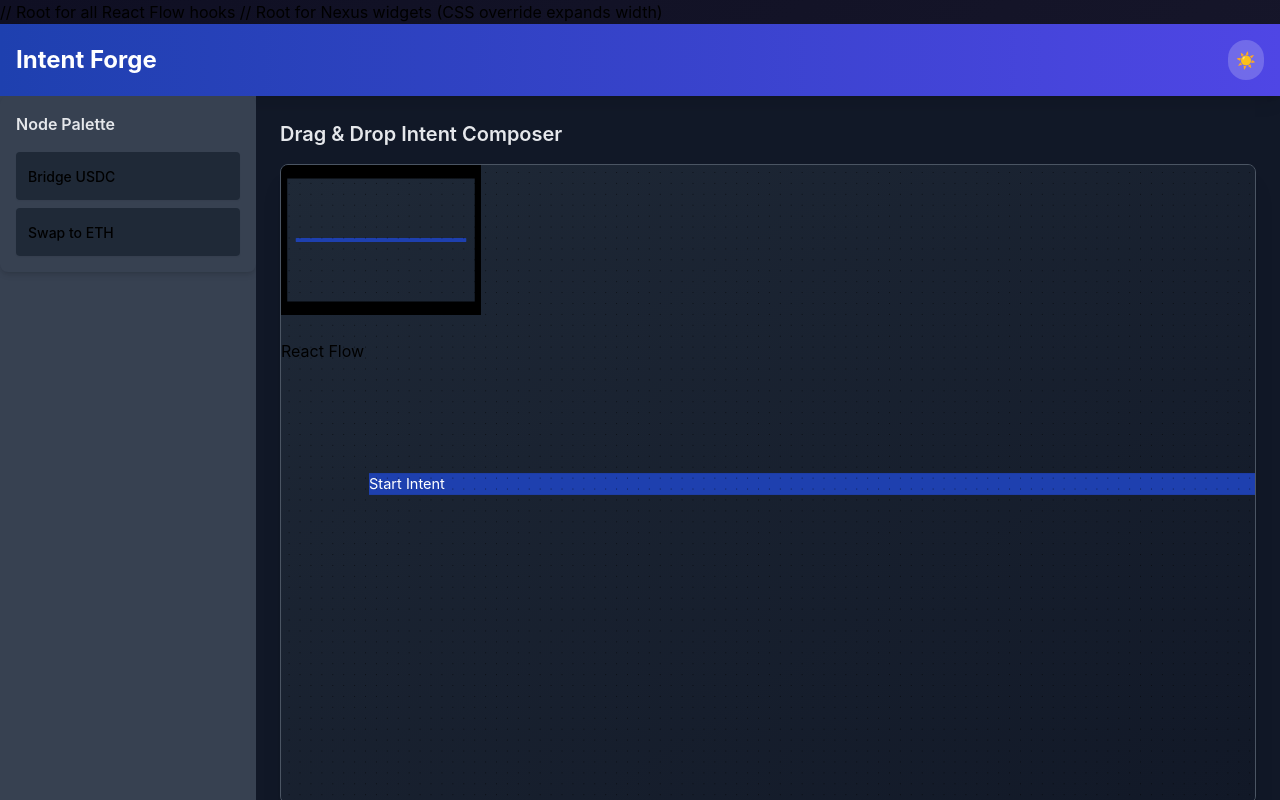
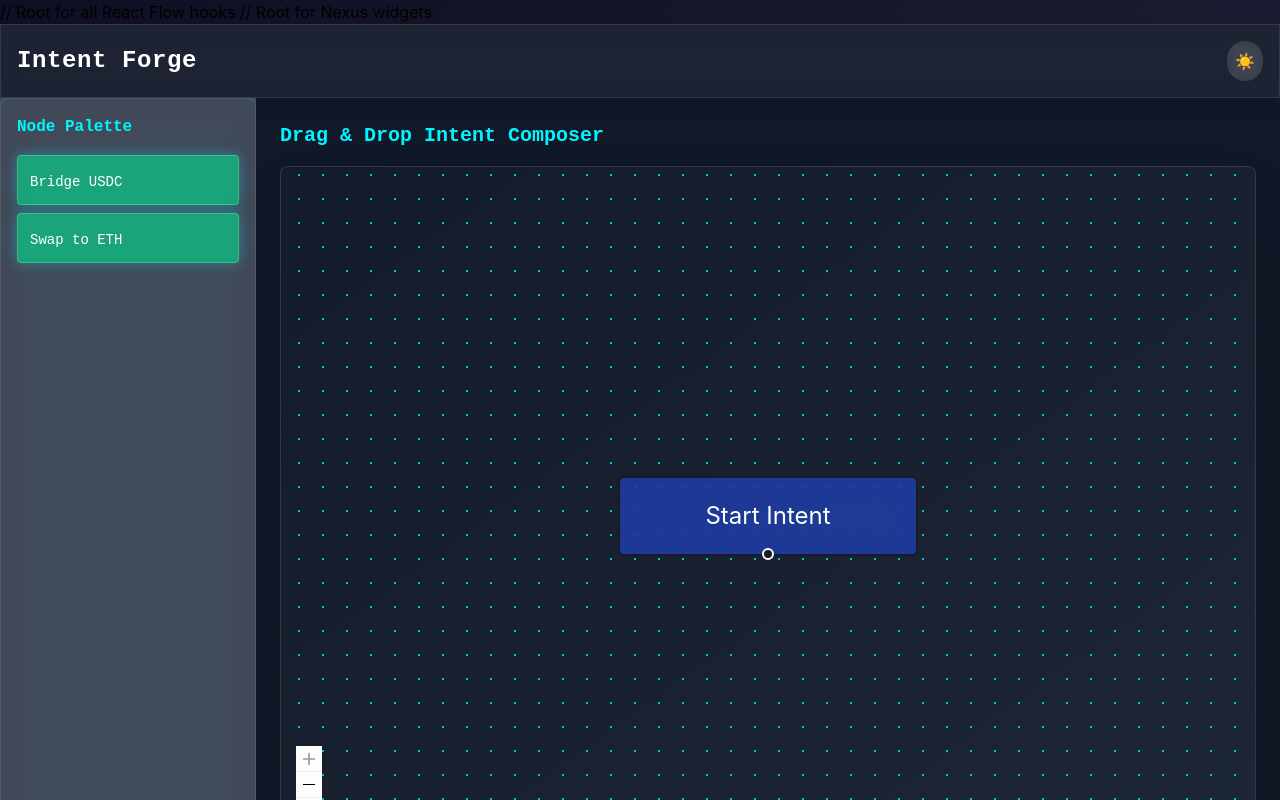
Before and after one commit to 0xfdbu/ethonline2025, a React app in the folder frontend/: page / in a window 1280 px wide. Shown: the top 800 px of the page. Built offline with nearby package versions, Linux system fonts and the light colour scheme; the HTML template or start-up script is replaced by a standard one; what @avail-project/nexus-widgets would draw is missing.

Commit message:
react flow setup

```diff
--- a/frontend/src/App.tsx
+++ b/frontend/src/App.tsx
@@ -3,13 +3,14 @@ import { ReactFlowProvider } from '@xyflow/react';
 import { NexusProvider } from '@avail-project/nexus-widgets';
 import { MainLayout } from './layouts/MainLayout';
 import { Home } from './pages/Home';
+import '@xyflow/react/dist/style.css';  // Import React Flow styles globally here (fixes error)
 
 function App() {
   const [isDark, setIsDark] = useState(true);
 
   return (
     <ReactFlowProvider>  // Root for all React Flow hooks
-      <NexusProvider config={{ network: 'testnet' }}>  // Root for Nexus widgets (CSS override expands width)
+      <NexusProvider config={{ network: 'testnet' }}>  // Root for Nexus widgets
         <MainLayout
           isDark={isDark}
           onToggleDark={() => setIsDark(!isDark)}
--- a/frontend/src/components/Composer.tsx
+++ b/frontend/src/components/Composer.tsx
@@ -1,7 +1,6 @@
 import React, { useCallback, useRef } from 'react';
 import {
   ReactFlow,
-  MiniMap,
   Controls,
   Background,
   useNodesState,
@@ -16,6 +15,7 @@ interface ComposerProps {
   onNodesChange: (changes: any) => void;
   onEdgesChange: (changes: any) => void;
   onConnect: (connection: Connection) => void;
+  onNodesAdd: (newNode: Node) => void;
 }
 
 export const Composer: React.FC<ComposerProps> = ({
@@ -24,6 +24,7 @@ export const Composer: React.FC<ComposerProps> = ({
   onNodesChange,
   onEdgesChange,
   onConnect,
+  onNodesAdd,
 }) => {
   const [nodes, setNodes, onNodesChangeInternal] = useNodesState(initialNodes);
   const [edges, setEdges, onEdgesChangeInternal] = useEdgesState(initialEdges);
@@ -42,19 +43,22 @@ export const Composer: React.FC<ComposerProps> = ({
       if (!bounds) return;
 
       const templateData = event.dataTransfer.getData('application/reactflow');
-      const template = JSON.parse(templateData) as Node;  // Parse full template
+      const template = JSON.parse(templateData) as Node;
       const position = reactFlow.screenToFlowPosition({
         x: event.clientX - bounds.left,
         y: event.clientY - bounds.top,
       });
 
       const newNode: Node = {
-        id: `${template.id}-${+new Date()}`,  // Unique ID
+        id: `${template.id}-${+new Date()}`,
         type: template.type || 'default',
         position,
-        data: { label: template.data.label },  // Use template label
-        style: template.style,
-        // Store params for step mapping (used in hook)
+        data: { label: template.data.label },
+        style: {
+          ...template.style,
+          boxShadow: '0 0 20px rgba(0, 245, 255, 0.3)',
+          transition: 'box-shadow 0.3s ease',
+        },
         params: template.params || {},
       };
 
@@ -66,7 +70,8 @@ export const Composer: React.FC<ComposerProps> = ({
   return (
     <div
       ref={reactFlowWrapper}
-      className="w-full h-[70vh] lg:h-[80vh] border border-gray-300 dark:border-gray-600 rounded-lg overflow-hidden shadow-xl bg-white dark:bg-gray-800 relative"
+      style={{ width: '100%', height: '700px' }}
+      className="glass rounded-lg overflow-hidden shadow-2xl relative border border-neon-cyan/20"
     >
       <ReactFlow
         nodes={nodes}
@@ -77,11 +82,10 @@ export const Composer: React.FC<ComposerProps> = ({
         onDrop={onDrop}
         onDragOver={onDragOver}
         fitView
-        className="w-full h-full bg-gradient-to-br from-blue-50 to-indigo-100 dark:from-gray-800 dark:to-gray-900"
+        className="w-full h-full bg-gradient-to-br from-gray-900/50 to-gray-800/50 dark:from-gray-900/70 dark:to-gray-800/70"
       >
-        <MiniMap />
         <Controls />
-        <Background variant="dots" gap={12} size={1} />
+        <Background variant="dots" gap={12} size={1} color="#00f5ff" />
       </ReactFlow>
     </div>
   );
--- a/frontend/src/components/Header.tsx
+++ b/frontend/src/components/Header.tsx
@@ -13,21 +13,21 @@ export const Header: React.FC<HeaderProps> = ({
   sidebarOpen,
   onToggleSidebar
 }) => (
-  <header className="bg-gradient-to-r from-nexus-blue to-indigo-600 text-white p-4 shadow-lg w-full">
+  <header className="glass bg-gradient-to-r from-nexus-blue via-nexus-blue to-crypto-emerald/80 text-white p-4 shadow-lg w-full border-b border-white/10">
     <div className="flex justify-between items-center">
-      <h1 className="text-2xl font-bold">Intent Forge</h1>
+      <h1 className="text-2xl font-bold font-mono tracking-wide">Intent Forge</h1>
       <div className="flex items-center gap-4">
         {onToggleSidebar && (
           <button
             onClick={onToggleSidebar}
-            className="lg:hidden p-2 rounded bg-white/20 hover:bg-white/30 transition"
+            className="lg:hidden p-2 rounded-full bg-white/10 hover:bg-white/20 transition backdrop-blur-sm"
           >
             {sidebarOpen ? '✕' : '☰'}
           </button>
         )}
         <button
           onClick={onToggleDark}
-          className="p-2 rounded-full bg-white/20 hover:bg-white/30 transition"
+          className="p-2 rounded-full bg-white/10 hover:bg-white/20 transition backdrop-blur-sm"
         >
           {isDark ? '☀️' : '🌙'}
         </button>
--- a/frontend/src/components/Sidebar.tsx
+++ b/frontend/src/components/Sidebar.tsx
@@ -6,36 +6,37 @@ const nodeTemplates: Node[] = [
     id: 'bridge',
     data: { label: 'Bridge USDC' },
     type: 'default',
-    style: { background: '#10b981', color: 'white' },
-    params: { token: 'USDC', amount: 100, fromChainId: 80002, toChainId: 84532 },  // Pre-set params
+    style: { background: 'rgba(16, 185, 129, 0.8)', color: 'white', backdropFilter: 'blur(10px)' },
+    params: { token: 'USDC', amount: 100, fromChainId: 80002, toChainId: 84532 },
   },
   {
     id: 'swap',
     data: { label: 'Swap to ETH' },
     type: 'default',
-    style: { background: '#10b981', color: 'white' },
+    style: { background: 'rgba(16, 185, 129, 0.8)', color: 'white', backdropFilter: 'blur(10px)' },
     params: { toToken: 'ETH' },
   },
 ];
 
 export const Sidebar: React.FC = () => {
   const onDragStart = (event: React.DragEvent, template: Node) => {
-    event.dataTransfer.setData('application/reactflow', JSON.stringify(template));  // Serialize full template
+    event.dataTransfer.setData('application/reactflow', JSON.stringify(template));
     event.dataTransfer.effectAllowed = 'move';
   };
 
   return (
-    <aside className="lg:w-64 bg-gray-100 dark:bg-gray-700 p-4 rounded-lg shadow-md h-screen lg:h-auto overflow-y-auto fixed lg:static z-50 lg:z-auto lg:translate-x-0 transform lg:transform-none w-64">
-      <h3 className="font-semibold mb-4 text-gray-800 dark:text-gray-200">Node Palette</h3>
+    <aside className="w-64 h-full p-4 glass rounded-lg shadow-lg overflow-y-auto border-r border-white/10 animate-glow">
+      <h3 className="font-semibold mb-4 text-neon-cyan font-mono">Node Palette</h3>
       <ul className="space-y-2">
         {nodeTemplates.map((template) => (
           <li key={template.id}>
             <div
               draggable
               onDragStart={(e) => onDragStart(e, template)}
-              className="p-3 bg-white dark:bg-gray-800 rounded cursor-move shadow-sm hover:shadow-md transition-shadow"
+              className="p-3 rounded cursor-move shadow-sm hover:shadow-glow transition-all duration-200 border border-white/20 hover:border-neon-cyan/50 animate-glow"
+              style={template.style}
             >
-              <span className="font-medium text-sm">{template.data.label}</span>
+              <span className="font-mono text-sm">{template.data.label}</span>
             </div>
           </li>
         ))}
--- a/frontend/src/index.css
+++ b/frontend/src/index.css
@@ -4,15 +4,36 @@
 
 body {
   margin: 0;
-  font-family: -apple-system, BlinkMacSystemFont, 'Segoe UI', 'Roboto', sans-serif;
-  background: linear-gradient(135deg, #0f0f23 0%, #1a1a2e 100%);
+  font-family: 'Inter', -apple-system, BlinkMacSystemFont, 'Segoe UI', sans-serif;
+  background: linear-gradient(135deg, #0f0f23 0%, #1a1a2e 50%, #16213e 100%); /* Crypto dark gradient */
+}
+
+/* Glassmorphism for cards */
+.glass {
+  background: rgba(255, 255, 255, 0.05);
+  backdrop-filter: blur(10px);
+  border: 1px solid rgba(255, 255, 255, 0.1);
+}
+
+/* Neon glow animation */
+@keyframes glow {
+  from { box-shadow: 0 0 10px rgba(0, 245, 255, 0.3); }
+  to { box-shadow: 0 0 30px rgba(0, 245, 255, 0.6); }
 }
 
 /* NexusProvider width override */
 .nexus-provider,
 .nexus-provider > div,
 .nexus-provider * {
-  max-width: none !important;
   width: 100% !important;
   min-width: 100% !important;
 }
+
+/* React Flow custom node glow */
+.react-flow__node-default {
+  transition: box-shadow 0.3s ease;
+}
+
+.react-flow__node-default:hover {
+  box-shadow: 0 0 20px rgba(0, 245, 255, 0.4);
+}
--- a/frontend/src/layouts/MainLayout.tsx
+++ b/frontend/src/layouts/MainLayout.tsx
@@ -16,19 +16,19 @@ export const MainLayout: React.FC<MainLayoutProps> = ({
   const [sidebarOpen, setSidebarOpen] = useState(false);
 
   return (
-    <div className={`min-h-screen w-full ${isDark ? 'dark bg-gray-900' : 'bg-white'} transition-colors duration-300`}>
+    <div className={`min-h-screen w-full ${isDark ? 'dark bg-gray-900' : 'bg-white'} transition-colors duration-300 flex flex-col w-full max-w-[1400px] mx-auto`}>
       <Header
         isDark={isDark}
         onToggleDark={onToggleDark}
         sidebarOpen={sidebarOpen}
         onToggleSidebar={() => setSidebarOpen(!sidebarOpen)}
       />
-      <div className="w-full flex">
-        {/* Sidebar: Fixed overlay on mobile, inline on lg+ */}
+      <div className="flex-1 w-full flex overflow-hidden">
+        {/* Sidebar: Fixed on left (lg+ inline, mobile overlay) */}
         <div
-          className={`fixed inset-y-0 left-0 z-50 w-64 bg-gray-100 dark:bg-gray-700 transform transition-transform duration-300 ease-in-out lg:relative lg:translate-x-0 ${
+          className={`inset-y-0 left-0 z-50 w-64 bg-gray-100 dark:bg-gray-700 transform transition-transform duration-300 ease-in-out lg:relative lg:translate-x-0 lg:w-64 lg:flex-shrink-0 overflow-y-auto ${
             sidebarOpen ? 'translate-x-0' : '-translate-x-full'
-          } lg:w-64 lg:flex-shrink-0 overflow-y-auto`}
+          }`}
         >
           <Sidebar />
         </div>
@@ -39,10 +39,12 @@ export const MainLayout: React.FC<MainLayoutProps> = ({
             onClick={() => setSidebarOpen(false)}
           />
         )}
-        {/* Main: Full width, auto-padding */}
-        <main className="flex-1 w-full p-2 lg:p-6 min-h-[80vh]">
-          {children}
-        </main>
+        {/* Wrapper: Max 1400px centered, main takes right space */}
+        <div className="flex-1 relative">
+          <main className="flex-1 w-full p-2 lg:p-6 overflow-auto">
+            {children}
+          </main>
+        </div>
       </div>
     </div>
   );
--- a/frontend/src/pages/Home.tsx
+++ b/frontend/src/pages/Home.tsx
@@ -1,7 +1,7 @@
-import React, { useState } from 'react';
+import React, { useState, useCallback } from 'react';
 import type { Node, Edge, Connection } from '@xyflow/core';
 import type { ForgeResult } from '../types/intent';
-import { addEdge } from '@xyflow/react';
+import { applyNodeChanges, applyEdgeChanges, addEdge } from '@xyflow/react';
 import { Composer } from '../components/Composer';
 import { ResultsCard } from '../components/ResultsCard';
 import { useIntentSteps } from '../hooks/useIntentSteps';
@@ -13,7 +13,7 @@ const initialNodes: Node[] = [
     type: 'input',
     data: { label: 'Start Intent' },
     position: { x: 250, y: 25 },
-    style: { background: '#1e40af', color: 'white' },
+    style: { background: 'rgba(30, 64, 175, 0.8)', color: 'white', backdropFilter: 'blur(10px)' },
   },
 ];
 
@@ -26,9 +26,19 @@ export const Home: React.FC = () => {
   const [loading, setLoading] = useState(false);
   const { steps, updateStepsFromNodes } = useIntentSteps(nodes);
 
-  const onNodesChange = (changes: any) => setNodes((nds) => changes(nds));
-  const onEdgesChange = (changes: any) => setEdges((eds) => changes(eds));
-  const onConnect = (connection: Connection) => setEdges((eds) => addEdge(connection, eds));
+  const onNodesChange = useCallback(
+    (changes) => setNodes((nds) => applyNodeChanges(changes, nds)),
+    [],
+  );
+  const onEdgesChange = useCallback(
+    (changes) => setEdges((eds) => applyEdgeChanges(changes, eds)),
+    [],
+  );
+  const onConnect = useCallback(
+    (connection: Connection) => setEdges((eds) => addEdge(connection, eds)),
+    [],
+  );
+  const onNodesAdd = useCallback((newNode: Node) => setNodes((nds) => [...nds, newNode]), []);
 
   const onCompose = async () => {
     setLoading(true);
@@ -50,8 +60,8 @@ export const Home: React.FC = () => {
   };
 
   return (
-    <section className="w-full mb-8">
-      <h2 className="text-xl font-semibold mb-4 text-gray-800 dark:text-gray-200">
+    <div className="w-full flex flex-col items-center space-y-4">
+      <h2 className="text-xl font-semibold w-full text-left text-neon-cyan font-mono">
         Drag & Drop Intent Composer
       </h2>
       <Composer
@@ -60,21 +70,22 @@ export const Home: React.FC = () => {
         onNodesChange={onNodesChange}
         onEdgesChange={onEdgesChange}
         onConnect={onConnect}
+        onNodesAdd={onNodesAdd}
       />
-      <p className="text-sm text-gray-600 dark:text-gray-400 mt-2">
+      <p className="text-sm text-gray-300 w-full text-left font-mono">
         Composed Steps: {steps.length} | Drag from sidebar to canvas
       </p>
       {steps.length > 0 && (
-        <details className="mt-2 p-3 bg-gray-100 dark:bg-gray-700 rounded text-sm text-gray-700 dark:text-gray-300">
-          <summary>Current Steps Preview</summary>
-          <pre className="mt-2 overflow-auto">{JSON.stringify(steps, null, 2)}</pre>
+        <details className="w-full p-3 glass rounded border border-white/10 text-sm text-gray-300">
+          <summary className="cursor-pointer font-mono hover:text-neon-cyan transition-colors">Current Steps Preview</summary>
+          <pre className="mt-2 overflow-auto font-mono text-xs">{JSON.stringify(steps, null, 2)}</pre>
         </details>
       )}
-      <div className="flex justify-center mb-8 mt-4">
+      <div className="w-full flex justify-center mb-8">
         <button
           onClick={onCompose}
           disabled={loading || steps.length === 0}
-          className="px-6 py-3 bg-nexus-blue text-white font-semibold rounded-lg shadow-lg hover:shadow-xl transform hover:scale-105 transition-all duration-200 disabled:opacity-50 disabled:cursor-not-allowed flex items-center gap-2"
+          className="px-8 py-3 glass bg-gradient-to-r from-crypto-emerald to-neon-cyan text-white font-semibold rounded-lg shadow-lg hover:shadow-glow transform hover:scale-105 transition-all duration-200 disabled:opacity-50 disabled:cursor-not-allowed flex items-center gap-2 font-mono"
         >
           {loading && (
             <svg className="animate-spin h-5 w-5 text-white" xmlns="http://www.w3.org/2000/svg" fill="none" viewBox="0 0 24 24">
@@ -86,6 +97,6 @@ export const Home: React.FC = () => {
         </button>
       </div>
       <ResultsCard results={results} />
-    </section>
+    </div>
   );
 };
--- a/frontend/tailwind.config.js
+++ b/frontend/tailwind.config.js
@@ -9,10 +9,22 @@ export default {
     extend: {
       animation: {
         'pulse-slow': 'pulse 3s cubic-bezier(0.4, 0, 0.6, 1) infinite',
+        'glow': 'glow 1.5s ease-in-out infinite alternate',
       },
       colors: {
-        'nexus-blue': '#1e40af',
-      }
+        'nexus-blue': '#1e40af',  // Primary blockchain blue
+        'crypto-emerald': '#10b981',  // Action green
+        'neon-cyan': '#00f5ff',  // Glow accent
+      },
+      backdropBlur: {
+        xs: '2px',
+      },
+      boxShadow: {
+        'glow': '0 0 20px rgba(0, 245, 255, 0.3)',  // Neon glow for nodes
+      },
+      fontFamily: {
+        'mono': ['"Space Mono"', 'monospace'],  // Futuristic font for labels
+      },
     },
   },
   plugins: [],
```
Also changed, not shown: frontend/src/components/CustomNode.tsx (added, +18 -0 lines), frontend/src/components/ResultsCard.tsx (+13 -13 lines), frontend/src/hooks/useIntentSteps.ts (+5 -3 lines).
